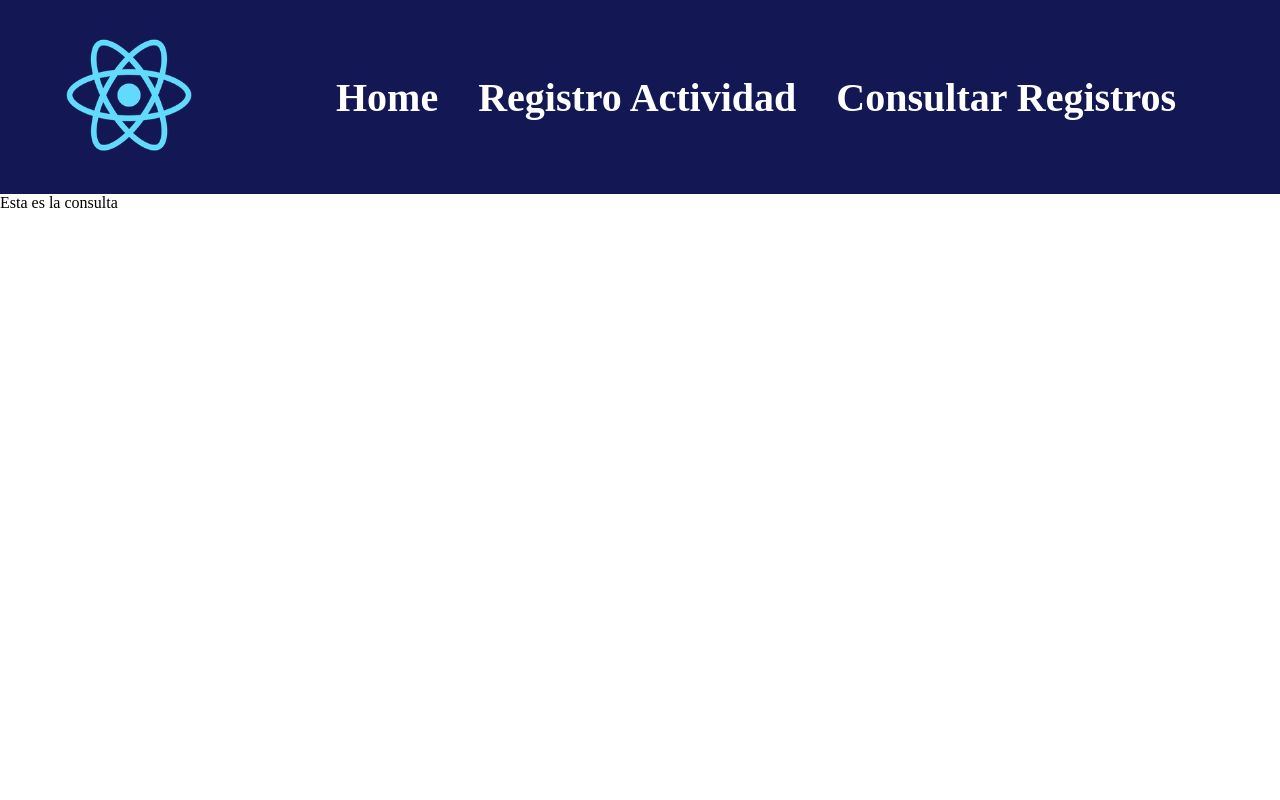
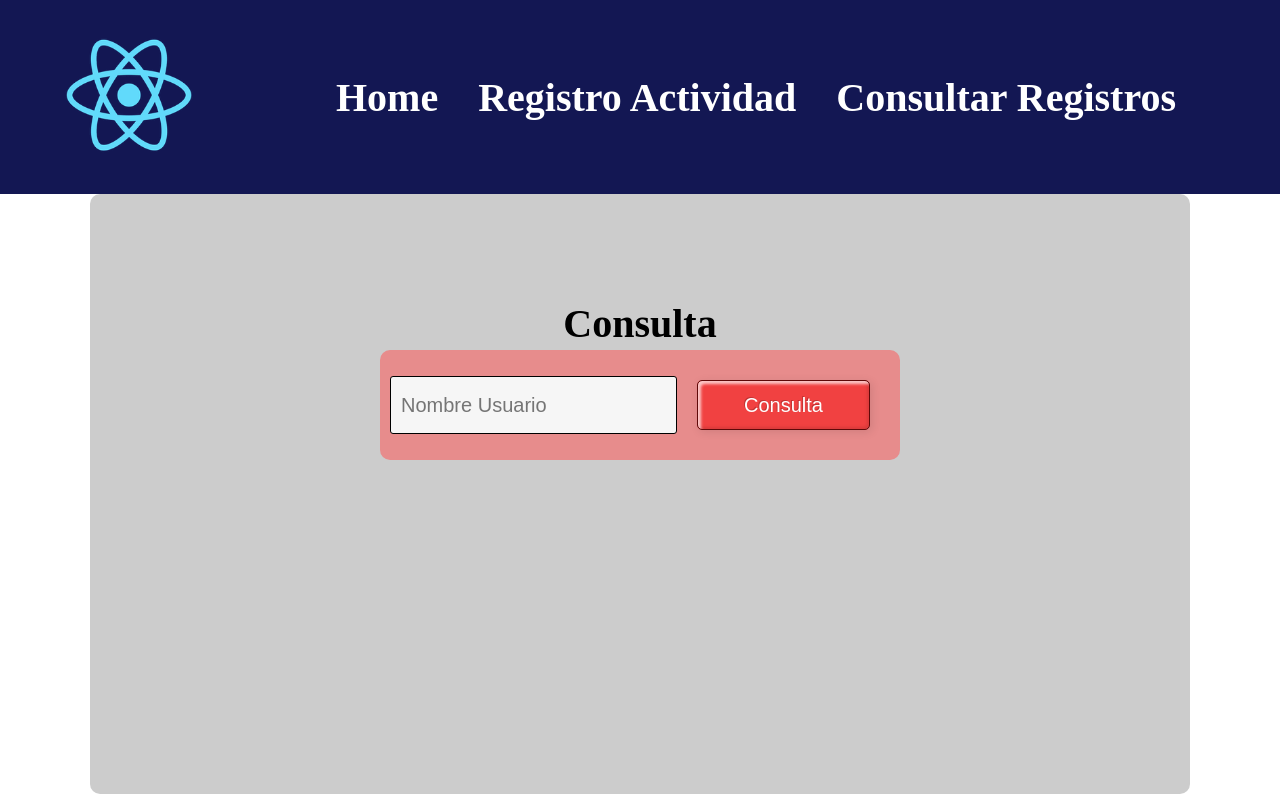
Before and after one commit to Juan123654/React, a React (Create React App) app: page /consulta in a window 1280 px wide. Built offline with nearby package versions, Linux system fonts and the light colour scheme.

Commit message:
Funcionando Frontend consulta PruebaBoton

```diff
--- a/src/componentes/Consulta.js
+++ b/src/componentes/Consulta.js
@@ -1,9 +1,22 @@
 import React from "react";
-
+import "../css/Consulta.css";
 function Consulta() {
+  const clic = () => {
+    alert("Funciona el clic Consulta");
+  };
   return (
-    <div>
-      <p>Esta es la consulta</p>
+    <div className="contenedor-consulta">
+      <h1 className="titulo-consulta">Consulta</h1>
+      <div className="busqueda-actividades">
+        <input
+          className="input-consulta"
+          type="text"
+          placeholder="Nombre Usuario"
+        ></input>
+        <button className="boton-consulta" type="submit" onClick={clic}>
+          Consulta
+        </button>
+      </div>
     </div>
   );
 }
--- a/src/componentes/Registro.js
+++ b/src/componentes/Registro.js
@@ -2,25 +2,40 @@ import React from "react";
 import "../css/Registro.css";
 
 function Registro() {
+  const clic = () => {
+    alert("Funciona el clic Registro");
+  };
   return (
-    <div className="contenedor">
-      <h1 className="titulo">Registro Actividades</h1>
+    <div className="contenedor-registro">
+      <h1 className="titulo-registro">Registro Actividades</h1>
       <div>
-        <form className="formulario">
+        <form className="formulario-registro">
           <input
-            className="input"
+            className="input-registro"
             type="text"
             placeholder="Nombre Usuario"
           ></input>
-          <input className="input" type="text" placeholder="Actividad"></input>
-          <input className="input" type="date" placeholder="Fecha"></input>
           <input
-            className="input"
+            className="input-registro"
+            type="text"
+            placeholder="Actividad"
+          ></input>
+          <input
+            className="input-registro"
+            type="date"
+            placeholder="Fecha"
+          ></input>
+          <input
+            className="input-registro"
             type="text"
             placeholder="Hora Inicio"
           ></input>
-          <input className="input" type="text" placeholder="Hora Final"></input>
-          <button className="boton" type="submit">
+          <input
+            className="input-registro"
+            type="text"
+            placeholder="Hora Final"
+          ></input>
+          <button className="boton-registro" type="submit" onClick={clic}>
             Registrar
           </button>
         </form>
--- /dev/null
+++ b/src/css/Consulta.css
@@ -0,0 +1,56 @@
+.titulo-consulta{
+    position: absolute;
+    top: 300px;
+    text-align: center;
+}
+.contenedor-consulta{
+    width:500px;
+	padding:300px;
+	border-radius:10px;
+	margin:auto;
+	background-color:#ccc;
+    display: flex;
+    align-items: center;
+    justify-content: center;
+    font-size: 20px;
+}
+.busqueda-actividades{
+    width:500px;
+	padding:10px;
+	border-radius:10px;
+	margin:auto;
+	background-color:#e78c8c;
+    display: flex;
+    position: absolute;
+    top: 350px;
+    align-items: center;
+    justify-content: center;
+    font-size: 20px;
+}
+.input-consulta{
+    width:300px;
+    height: 50px;
+	padding:3px 10px;
+	border:1px solid #f6f6f6;
+	border-radius:3px;
+	background-color:#f6f6f6;
+	margin:8px 0;
+	display:inline-block;
+    font-size: 20px;
+    border: 1px solid;
+}
+.boton-consulta{
+    width:300px;
+    height: 50px;
+	padding:3px 10px;
+	display:inline-block;
+    font-size: 20px;
+    margin: 20px;
+    box-shadow: inset 3px 3px 3px rgba(255,255,255,.7), inset -2px -2px 3px rgba(0,0,0,.1), 2px 2px 10px rgba(0,0,0,.1);
+	border: 1px solid #5f0909; /* Borde */
+	background: #f14141;  /* Fondo */
+	text-align: center;  /* Alineación del texto */
+	text-shadow: -1px -1px rgba(0,0,0,.2);  /* Sombra del texto */
+	border-radius: 5px;  /* Bordes redondos */
+	color: white;  /* Color del texto */
+}
--- a/src/css/Registro.css
+++ b/src/css/Registro.css
@@ -1,4 +1,9 @@
-.contenedor{
+.titulo-registro{
+    position: absolute;
+    top: 300px;
+    text-align: center;
+}
+.contenedor-registro{
     width:300px;
 	padding:200px;
 	border-radius:10px;
@@ -9,7 +14,7 @@
     justify-content: center;
     font-size: 20px;
 }
-.input{
+.input-registro{
     width:300px;
     height: 50px;
 	padding:3px 10px;
@@ -21,12 +26,8 @@
     font-size: 20px;
     border: 1px solid;
 }
-.titulo{
-    position: absolute;
-    top: 300px;
-    text-align: center;
-}
-.boton{
+
+.boton-registro{
     display: flex;
     width:300px;
     height: 50px;
```
Also changed, not shown: src/componentes/PruebaBoton.js (added, +11 -0 lines).
